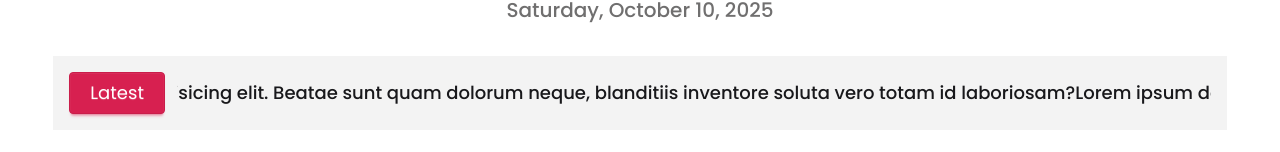
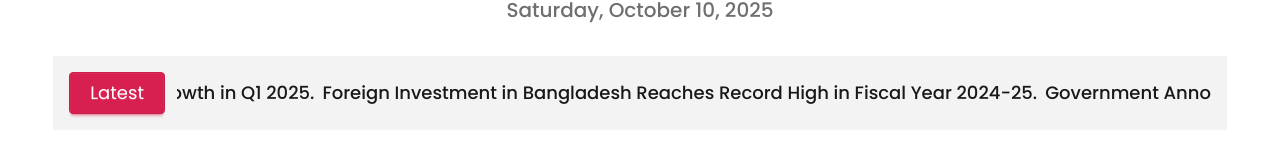
Before and after one commit to hasnatfahmidkhan/dragon-news, a React (Vite) app: page /category/1 in a window 1280 px wide. Shown: the part 146-298 px from the top of the page. Built offline with nearby package versions, Linux system fonts and the light colour scheme; no server answers.

Commit message:
showing breaking news on the header/ latest news components

```diff
--- a/src/Compnents/HomeLayout/FindUs/FindUs.jsx
+++ b/src/Compnents/HomeLayout/FindUs/FindUs.jsx
@@ -5,12 +5,16 @@ const FindUs = () => {
     <div>
       <h2 className="font-semibold text-xl mb-5">Find Us On</h2>
       <div className="join join-vertical w-full">
-        <button className="btn text-accent-content join-item w-full flex justify-start items-center gap-2 text-lg py-7 px-5 bg-base-100">
+        <a
+          href="https://www.facebook.com/hasnatfahmidkhan"
+          target="_blank"
+          className="btn text-accent-content join-item w-full flex justify-start items-center gap-2 text-lg py-7 px-5 bg-base-100"
+        >
           <span className="bg-base-300 w-10 h-10 flex items-center justify-center rounded-full">
             <FaFacebook color="#1877F2" />
           </span>{" "}
           Facebook
-        </button>
+        </a>
         <button className="btn text-accent-content join-item w-full flex justify-start items-center gap-2 text-lg py-7 px-5 bg-base-100">
           <span className="bg-base-300 w-10 h-10 flex items-center justify-center rounded-full">
             <FaTwitter color="#1DA1F2" />
--- a/src/Compnents/LatestNews/LatestNews.jsx
+++ b/src/Compnents/LatestNews/LatestNews.jsx
@@ -1,25 +1,29 @@
+import axios from "axios";
+import { use, useEffect, useState } from "react";
 import Marquee from "react-fast-marquee";
 
+const newsPromise = axios("/news.json");
 const LatestNews = () => {
+  const { data } = use(newsPromise);
+  const [trending, setTrending] = useState(null);
+
+  useEffect(() => {
+    const trendingNews = data
+      .filter((d) => d.others?.is_trending)
+      .map((news) => news.title);
+    setTrending(trendingNews);
+  }, [data]);
+
   return (
     <section className="flex items-center gap-3 bg-base-200 p-4">
-      <button className="btn btn-secondary p-5 text-lg font-normal text-white">Latest</button>
-      <Marquee
-        pauseOnHover
-        autoFill
-        speed={60}
-        className="flex items-center gap-5 "
-      >
-        <p className="text-lg font-medium text-nowrap">
-          Lorem ipsum dolor, sit amet consectetur adipisicing elit. Beatae sunt
-          quam dolorum neque, blanditiis inventore soluta vero totam id
-          laboriosam?
-        </p>
-        <p className="text-lg font-medium text-nowrap">
-          Lorem ipsum dolor, sit amet consectetur adipisicing elit. Beatae sunt
-          quam dolorum neque, blanditiis inventore soluta vero totam id
-          laboriosam?
-        </p>
+      <button className="btn btn-secondary p-5 text-lg font-normal text-white">
+        Latest
+      </button>
+      <Marquee pauseOnHover autoFill speed={60}>
+        {trending &&
+          trending.map((title) => (
+            <p className="text-lg font-medium text-nowrap mr-2">{title}.  </p>
+          ))}
       </Marquee>
     </section>
   );
--- a/src/Provider/AuthProvider/AuthProvider.jsx
+++ b/src/Provider/AuthProvider/AuthProvider.jsx
@@ -14,7 +14,7 @@ const auth = getAuth(app);
 const AuthProvider = ({ children }) => {
   const [user, setUser] = useState(null);
   const [userLoading, setUserLoading] = useState(true);
-  console.log(user);
+  // console.log(user);
 
   const createUser = (email, password) => {
     return createUserWithEmailAndPassword(auth, email, password);
--- a/src/routes/router.jsx
+++ b/src/routes/router.jsx
@@ -8,12 +8,13 @@ import Login from "../Pages/Login/Login";
 import Register from "../Pages/Register/Register";
 import NewsDetails from "../Pages/NewsDetails/NewsDetails";
 import PrivateRoutes from "./PrivateRoutes";
+import Loader from "../Compnents/Loader/Loader";
 
 const router = createBrowserRouter([
   {
     path: "/",
     element: <Root />,
-    hydrateFallbackElement: <p>Loader...</p>,
+    hydrateFallbackElement: <Loader />,
     children: [
       {
         index: true,
@@ -34,6 +35,7 @@ const router = createBrowserRouter([
       </PrivateRoutes>
     ),
     loader: () => axios("/news.json"),
+    hydrateFallbackElement: <Loader />,
   },
   {
     path: "/auth",
```
